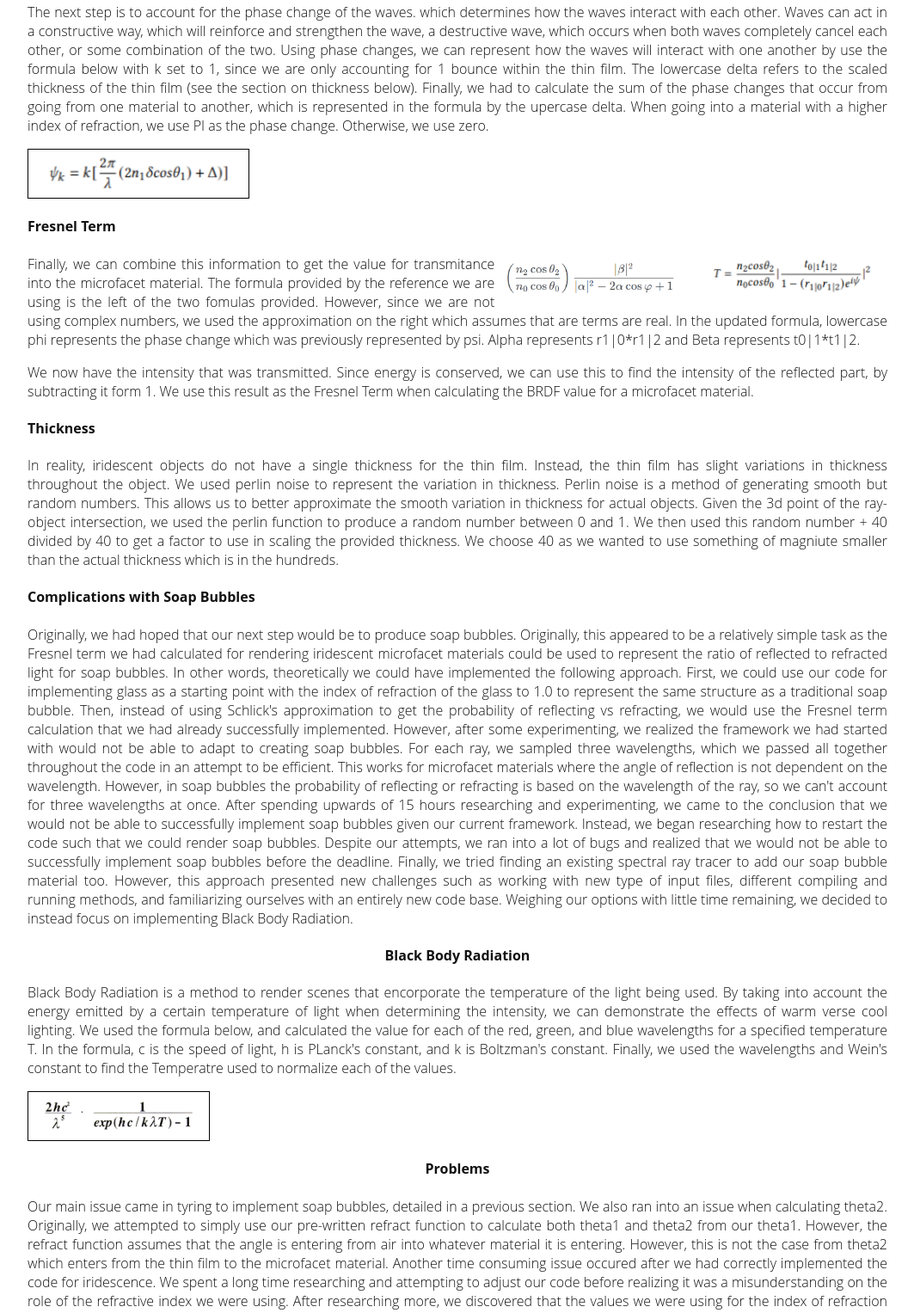
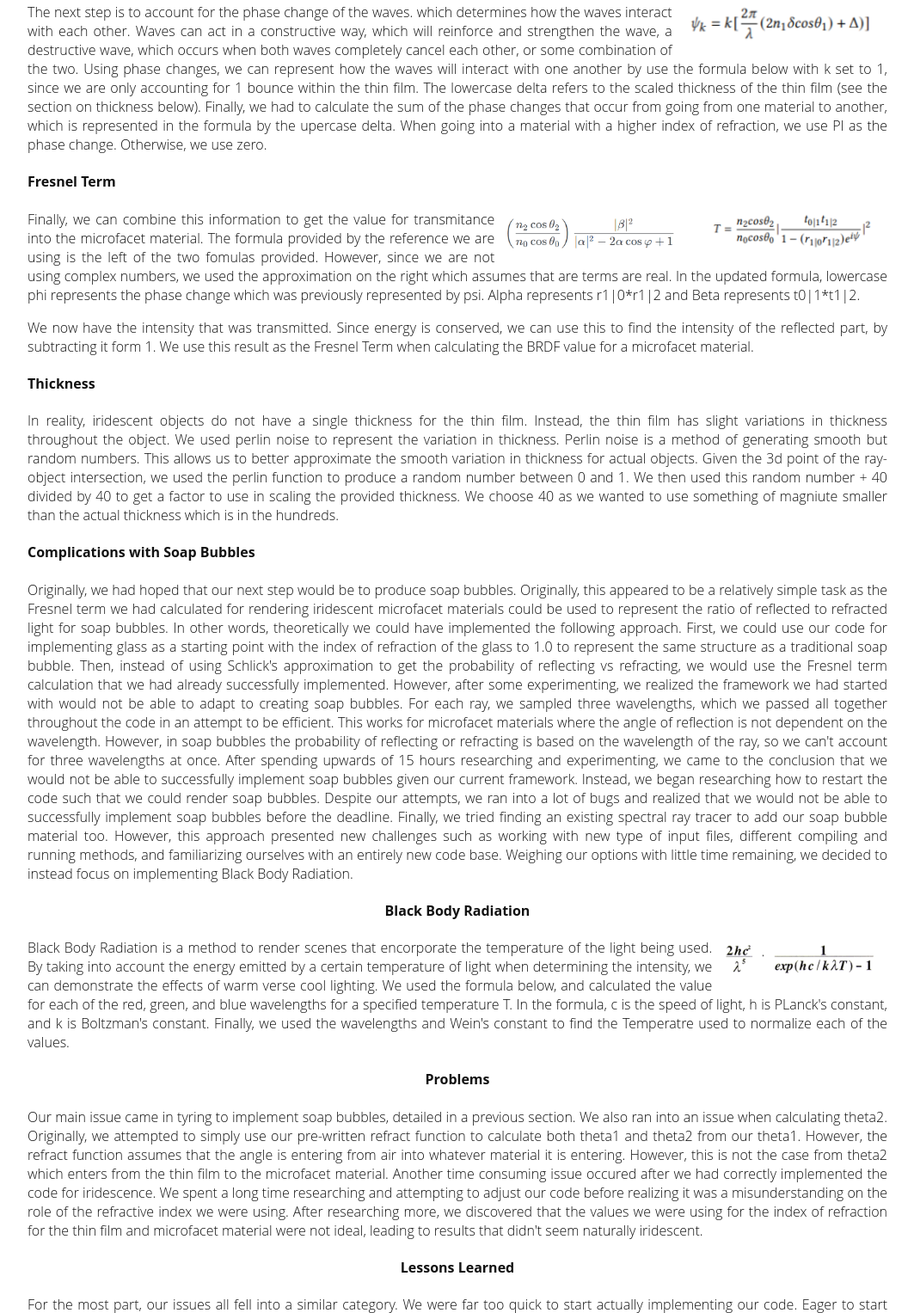
Before and after one commit to Sydnie-Shea/iridescentFinal, a plain HTML site: page docs/index.html in a window 1280 px wide. Shown: the part 1243-2770 px from the top of the page at 86% size, without its empty margins (108-1171 px from the left). Drawn offline with Linux system fonts and the light colour scheme.

Commit message:
fixed length

```diff
--- a/docs/index.html
+++ b/docs/index.html
@@ -169,6 +169,11 @@
 </div>
 <!-- <p>These formulas account for how entering from one material to another changes the amplitude of the wave. We can combine these formulas to figure out the amplitude of the Transmited wave. From the part of the wave that hits the thin film and reflects, we need to include one t0|1 * r1|0. We then need to account for the bounces within the thin film. This can be extended to account for multiple bounces, but using one bounce is sufficient to render iridescent objects. For this portion, we include r1|2 * t1|2. Thus the final amplitude A is t0|1*t1|2*r1|0*r1|2.</p> -->
 <h4 align="left">Phase Changes</h4>
+<div>
+  <div>
+    <img src="images/phasef.png" height="50px" />
+  </div>
+  <div>
     <p>The next step is to account for the phase change of the waves. which determines how the waves interact with each other.
       Waves can act in a constructive way, which will reinforce and strengthen the wave,
       a destructive wave, which occurs when both waves completely cancel each other, or some combination of the two.
@@ -177,15 +182,10 @@
       Finally, we had to calculate the sum of the phase changes that occur from going from one material to another,
       which is represented in the formula by the upercase delta.
       When going into a material with a higher index of refraction, we use PI as the phase change. Otherwise, we use zero.</p>
-<div center>
-<table style="width=100%">
-    <tr>
-        <td align="middle">
-            <img src="images/phasef.png" height="50px" />
-        </td>
-    </tr>
-</table>
  </div>
+</div>
+
+</aside>
 <h4 align="left">Fresnel Term</h4>
 <div>
   <div>
@@ -246,20 +246,19 @@
    and familiarizing ourselves with an entirely new code base.
    Weighing our options with little time remaining, we decided to instead focus on implementing Black Body Radiation.</p>
 <h4 align="middle">Black Body Radiation</h4>
+
+<div>
+  <div>
+    <img src="images/blackbodyf.png" height="50px" />
+  </div>
+  <div>
     <p>Black Body Radiation is a method to render scenes that encorporate the temperature of the light being used.
       By taking into account the energy emitted by a certain temperature of light when determining the intensity,
       we can demonstrate the effects of warm verse cool lighting. We used the formula below,
       and calculated the value for each of the red, green, and blue wavelengths for a specified temperature T.
       In the formula, c is the speed of light, h is PLanck's constant, and k is Boltzman's constant.
       Finally, we used the wavelengths and Wein's constant to find the Temperatre used to normalize each of the values.</p>
-<div center>
-<table style="width=100%">
-    <tr>
-        <td align="middle">
-            <img src="images/blackbodyf.png" height="50px" />
-        </td>
-    </tr>
-</table>
+ </div>
 </div>
 <h4 align="middle">Problems</h4>
 <p>Our main issue came in tyring to implement soap bubbles, detailed in a previous section.
```
Lines whose indentation alone changed are shown as unchanged.
